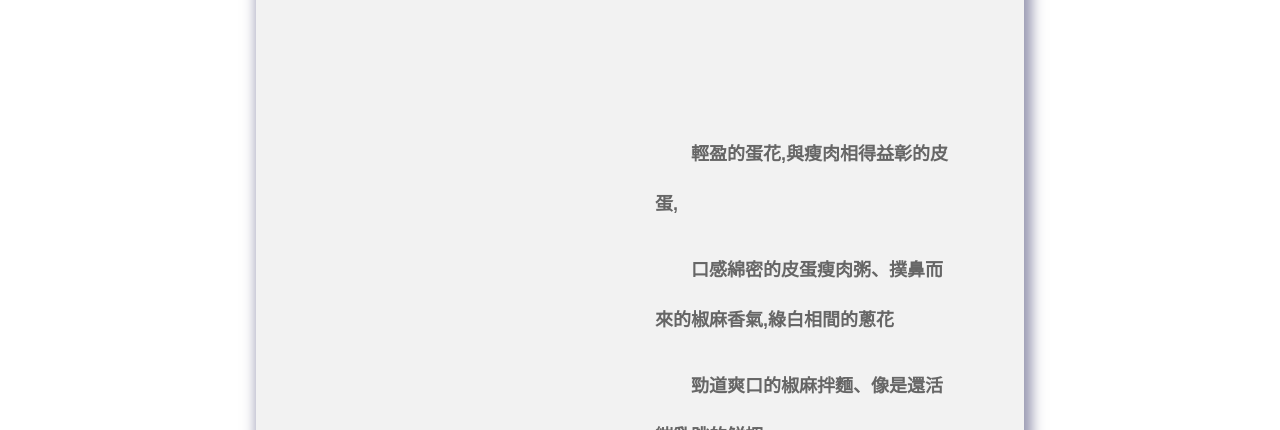
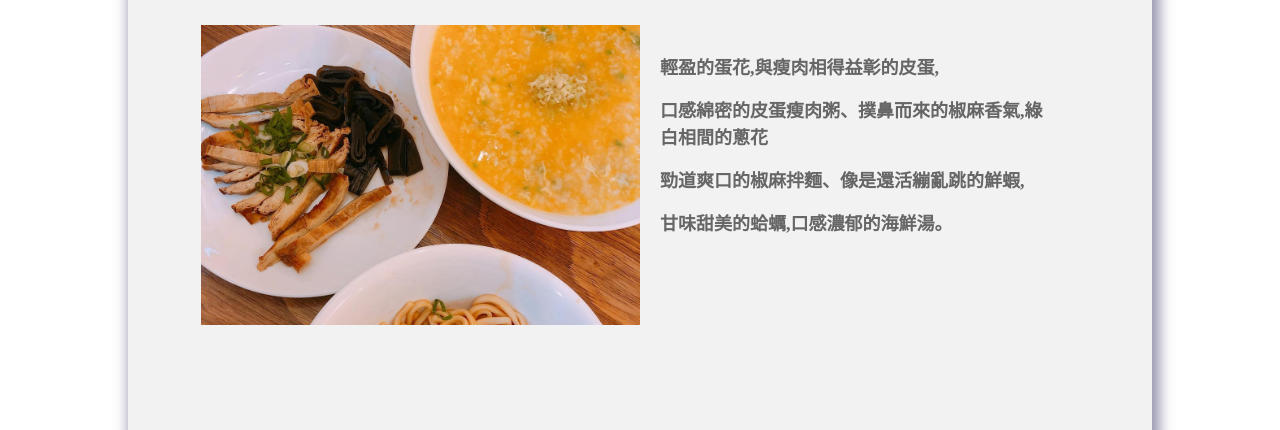
Before and after one commit to mroscar1018/project01, a PHP site: page /aboutus.php in a window 1280 px wide. Shown: the part 938-1368 px from the top of the page. Run offline with PHP 8.4, Linux system fonts and the light colour scheme; some libraries are stand-ins or nearby versions.

Commit message:
Add files via upload

```diff
--- a/css/abc.css
+++ b/css/abc.css
@@ -279,3 +279,18 @@ a .alink a:hover {
 .mmt{
 	margin-top: 400px;
 }
+
+.loginform{
+	width: 500px;
+	height: 250px;
+}
+
+.bg-color {
+	background-color: #FFFCFC;
+	opacity: 0.5;
+}
+.min-high{
+	min-height: 400px;
+	height: 600px;
+	width: 100%;
+}
--- a/css/aboutus.css
+++ b/css/aboutus.css
@@ -20,16 +20,9 @@ a {
 
 
 /*content*/
-.content{
-    width:auto;
-    height:auto;
-    line-height: 50px;
-    text-align: center;
-	background-color:rgba(255,255,255,0.1);
-}
 .content_bg{
-	width: 60%;
-	height: 80%;
+	width: 80%;
+	height: auto;
 	background-color:rgba(0,0,0,0.05);
 	margin-top:40px;
 	margin-bottom:40px;
@@ -78,18 +71,8 @@ right:20%;
 	width: 220px;
 	height: 300px;
 }
-.origin{
-	float:left;
-}
-.manager{
-	float:right;
-}
-.purpose{
-	float:left;
-}
-.address{
-	float: right;
-}
+
+
 .clearboth{
 	clear: both;
 }
@@ -133,11 +116,7 @@ opacity: 1 ;
 transform: scale(1,1);
 }
 
-.content_abus p{
-	font-family: 'Adobe 繁黑體 Std B', Arial, helvetica;
-	font-size: 18px;
-	text-indent: 2em;
-}
+
 /*footer*/
 .footer{
 	background-color:black;
@@ -154,5 +133,44 @@ transform: scale(1,1);
 	margin:0 15px;
 }
 .Acontent{
-	margin-top: 20px;
+	padding: 30px 20px;
+	height: 300px !important;
 }
+.Acontent1{
+	padding: 40px 10px;
+	text-align: left;
+	height: 300px !important;
+}
+.Acontent2{
+	padding: 20px;
+}
+.usimg{
+	width: 100%;
+	height: 300px;
+ 	background-image:url("../images/42058525_325179288057480_3563483762186518528_n.jpg");
+	overflow: hidden;
+	background-size: cover;
+
+}
+.usimg1{
+	width: 100%;
+	height: 300px;
+ 	background-image:url("../images/top2.jpg");
+	overflow: hidden;
+	background-size: cover;
+
+}
+.usimg2{
+	width: 100%;
+	height: 300px;
+ 	background-image:url("../images/46844876_353815998527142_1727395697096916992_n.jpg");
+	overflow: hidden;
+	background-size: cover;
+}
+.usimg3{
+	width: 100%;
+	height: 300px;
+ 	background-image:url("../images/top3.jpg");
+	overflow: hidden;
+	background-size: cover;
+}
```
